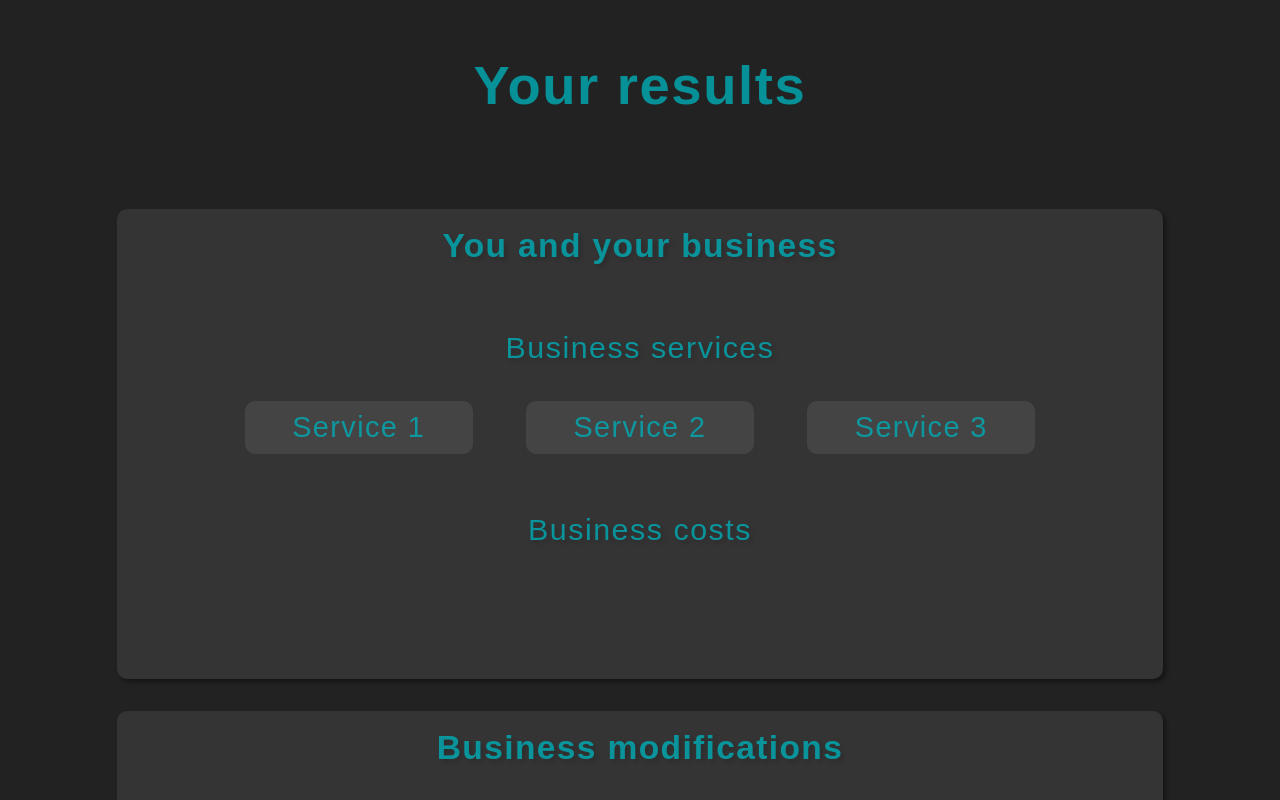
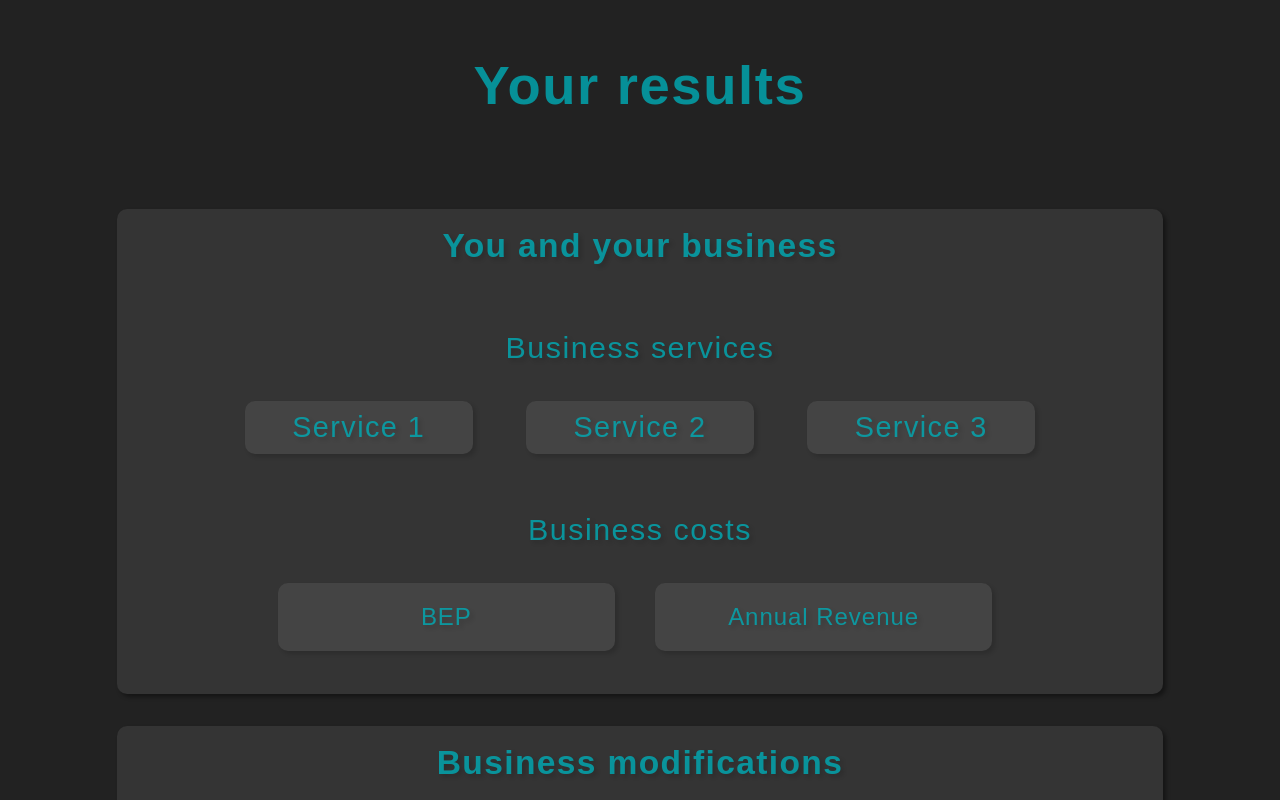
Before and after one commit to SKupisz/business-calculator, a Next.js app: page /calculator in a window 1280 px wide. Shown: the top 800 px of the page. Built offline with nearby package versions, Linux system fonts and the light colour scheme.

Commit message:
Added a template for the business costs

```diff
--- a/components/calculator/results.tsx
+++ b/components/calculator/results.tsx
@@ -1,9 +1,10 @@
 import React from "react";
 
 import { ResultsContainer, ResultsCategory, ResultsCategoryHeader, ResultsCategorySubsection,
-    ResultsCategorySubSectionHeader, } from "styled/calculator/results";
+    ResultsCategorySubSectionHeader, ResultsUserBusinessCost, ResultsUserBusinessCostHeader} from "styled/calculator/results";
 
 import ResultsBusinessService from "./resultsBusinessService";
+import ResultsBusinessCost from "./resultsBusinessCost";
 
 const CalculatorResults:React.FC = () => {
     return <ResultsContainer className="block-center">
@@ -23,6 +24,8 @@ const CalculatorResults:React.FC = () => {
                 <ResultsCategorySubSectionHeader className="block-center">
                     Business costs
                 </ResultsCategorySubSectionHeader>
+                <ResultsBusinessCost costName="BEP" cost={200000} />
+                <ResultsBusinessCost costName="Annual Revenue" cost={120000} />
             </ResultsCategorySubsection>
         </ResultsCategory>
         <ResultsCategory className="block-center">
--- /dev/null
+++ b/components/calculator/resultsBusinessCost.tsx
@@ -0,0 +1,40 @@
+import React, {useState} from "react";
+import { motion } from "framer-motion";
+
+import { ResultsUserBusinessCost, ResultsUserBusinessCostHeader, ResultsUserBusinessCostWrapper } from "styled/calculator/results";
+
+interface ResultsBusinessCostInterface {
+    costName: string,
+    cost: number
+}
+
+const ResultsBusinessCost:React.FC<ResultsBusinessCostInterface> = ({
+    costName,
+    cost
+} : ResultsBusinessCostInterface) => {
+
+    const [isOpened, toggleIsOpened] = useState<boolean>(false);
+
+    return <ResultsUserBusinessCostWrapper>
+        <ResultsUserBusinessCost isClickable={true} onClick={() => toggleIsOpened(!isOpened)}>
+            <ResultsUserBusinessCostHeader className="block-center">
+                {costName}
+            </ResultsUserBusinessCostHeader>
+        </ResultsUserBusinessCost>
+        <motion.div layout style={{overflow: "hidden"}} initial={{
+            height: 0
+        }} animate={{
+            height: isOpened ? "fit-content" : "0vh"
+        }} transition={{
+            duration: 0.4
+        }} >
+            <ResultsUserBusinessCost>
+                <ResultsUserBusinessCostHeader className="block-center">
+                    {`${cost}$`}
+                </ResultsUserBusinessCostHeader>
+            </ResultsUserBusinessCost>
+        </motion.div>
+    </ResultsUserBusinessCostWrapper>
+};
+
+export default ResultsBusinessCost;
--- a/components/calculator/resultsBusinessService.tsx
+++ b/components/calculator/resultsBusinessService.tsx
@@ -2,7 +2,7 @@ import React, {useState} from "react";
 import { motion } from "framer-motion";
 
 import { ResultsCategoryBusinessServiceOpening, ResultsCategoryBusinessServiceWrapper, ResultsCategoryBusinessService,
-    ResultsCategoryBusinessServiceHeader, ResultsCategoryBusinessServiceSubHeader } from "styled/calculator/results";
+    ResultsCategoryBusinessServiceHeader, ResultsCategoryBusinessServiceSubHeader } from "styled/calculator/results/servicesResults";
 
 interface ResultsBusinessServiceInterface {
     serviceNumber: number,
@@ -44,7 +44,6 @@ const ResultsBusinessService:React.FC<ResultsBusinessServiceInterface> = ({
                     {currentPrice}
                 </ResultsCategoryBusinessServiceSubHeader>
             </ResultsCategoryBusinessService>
-
         </motion.section>
     </ResultsCategoryBusinessServiceWrapper>
 }
--- a/styled/calculator/results.ts
+++ b/styled/calculator/results.ts
@@ -1,7 +1,7 @@
 import styled from "styled-components";
 
-interface ResultsCategoryBusinessServiceOpeningInterface {
-    isChosen: boolean
+interface ResultsUserBusinessCostInterface {
+    isClickable?: boolean
 }
 
 export const ResultsContainer = styled.main`
@@ -106,124 +106,67 @@ export const ResultsCategorySubSectionHeader = styled.header`
     }
 `;
 
-export const ResultsCategoryBusinessServiceWrapper = styled.section`
-    width: calc(100% - 20px);
-    padding: 5px;
+export const ResultsUserBusinessCostWrapper = styled.section`
+    width: calc(100% - 30px);
+    padding: 10px;
+    text-align: center;
     display: inline-block;
     vertical-align: top;
     margin: 5px;
-    margin-bottom: 0px;
 
-    @media screen and (min-width: 425px){
-        margin: 5px;
+    @media screen and (min-width: 768px){
+        width: calc(80% - 30px);
     }
 
     @media screen and (min-width: 1024px){
-        width: calc(33% - 20px);
+        width: calc(45% - 30px);
+    }
+
+    @media screen and (min-width: 1440px){
+        width: calc(40% - 30px);
     }
 `;
 
-export const ResultsCategoryBusinessServiceOpening = styled.div<ResultsCategoryBusinessServiceOpeningInterface>`
-    width: calc(100% - 20px);
+export const ResultsUserBusinessCost = styled.div<ResultsUserBusinessCostInterface>`
+    width: calc(100% - 10px);
     padding: 10px 5px;
+    background: rgba(200,200,200,.1);
     border-radius: 10px;
-    display: inline-block;
-    vertical-align: top;
-    margin: 5px;
-    text-align: center;
-    font-size: 1.3em;
-    letter-spacing: 0.05em;
-    cursor: pointer;
-    background: ${(props) => props.isChosen ? "rgba(40,40,40,.1)" : "rgba(200,200,200,.1)"};
-    transition: all 0.4s;
+    box-shadow: 3px 3px 4px rgba(0,0,0,.15);
+    margin-bottom: 1vh;
+    ${(props) => props.isClickable !== undefined && props.isClickable ? `
+        cursor: pointer;
+        transition: all 0.4s;
 
-    &:hover{
-        filter: brightness(70%);
-    }
+        &:hover{
+            filter: brightness(70%);
+        }
 
-    @media screen and (min-width: 425px){
-        width: calc(80% - 20px);
-        font-size: 1.5em;
-    }
-
-    @media screen and (min-width: 768px){
-        width: calc(60% - 20px);
-        font-size: 1.8em;
-    }
-
-    @media screen and (min-width: 1024px){
-        width: calc(95% - 20px);
-    }
+    ` : null}
 `;
 
-export const ResultsCategoryBusinessService = styled.div`
-    width: calc(100% - 20px);
-    padding: 5px;
-    display: inline-block;
-    vertical-align: top;
-    margin: 5px;
-    text-align: center;
-    border-radius: 10px;
-    background: rgba(200,200,200,.1);
-    box-shadow: 3px 3px 4px rgba(0,0,0,.15);
-    cursor: pointer;
-    transition: all 0.4s;
-
-    &:hover{
-        transform: translateY(5px);
-    }
-
-    @media screen and (min-width: 425px){
-        width: calc(80% - 20px);
-    }
-
-    @media screen and (min-width: 1024px){
-        width: calc(100% - 20px);
-    }
-`;
-
-export const ResultsCategoryBusinessServiceHeader = styled.header`
+export const ResultsUserBusinessCostHeader = styled.header`
     width: calc(100% - 10px);
     padding: 10px 5px;
     text-align: center;
-    font-size: 0.9em;
+    font-size: 0.85em;
     letter-spacing: 0.04em;
-    font-weight: 700;
-
-    @media screen and (min-width: 375px){
-        font-size: 1em;
-    }
-
-    @media screen and (min-width: 425px){
-        font-size: 1.1em;
-        letter-spacing: 0.05em;
-    }
-
-    @media screen and (min-width: 768px){
-        font-size: 1.4em;
-    }
-`;
-
-export const ResultsCategoryBusinessServiceSubHeader = styled.header`
-    width: calc(100% - 10px);
-    padding: 10px 5px;
-    text-align: center;
-    font-size: .85em;
-    letter-spacing: 0.03em;
-    font-weight: 600;
-    margin-bottom: 2vh;
+    font-wieght: 600;
+    text-shadow: 3px 3px 4px rgba(0,0,0,.15);
 
     @media screen and (min-width: 375px){
         font-size: 0.95em;
     }
 
     @media screen and (min-width: 425px){
-        font-size: 1.05em;
+        font-size: 1.15em;
     }
 
     @media screen and (min-width: 768px){
-        width: calc(80% - 20px);
-        font-size: 1.15em;
-        margin-bottom: 4vh;
+        font-size: 1.35em;
+    }
+
+    @media screen and (min-width: 1024px){
+        font-size: 1.5em;
     }
 `;
--- /dev/null
+++ b/styled/calculator/results/servicesResults.ts
@@ -0,0 +1,129 @@
+import styled from "styled-components";
+
+interface ResultsCategoryBusinessServiceOpeningInterface {
+    isChosen: boolean
+}
+
+export const ResultsCategoryBusinessServiceWrapper = styled.section`
+    width: calc(100% - 20px);
+    padding: 5px;
+    display: inline-block;
+    vertical-align: top;
+    margin: 5px;
+    margin-bottom: 0px;
+
+    @media screen and (min-width: 425px){
+        margin: 5px;
+    }
+
+    @media screen and (min-width: 1024px){
+        width: calc(33% - 20px);
+    }
+`;
+
+export const ResultsCategoryBusinessServiceOpening = styled.div<ResultsCategoryBusinessServiceOpeningInterface>`
+    width: calc(100% - 20px);
+    padding: 10px 5px;
+    border-radius: 10px;
+    display: inline-block;
+    vertical-align: top;
+    margin: 5px;
+    text-align: center;
+    font-size: 1.3em;
+    letter-spacing: 0.05em;
+    cursor: pointer;
+    background: ${(props) => props.isChosen ? "rgba(40,40,40,.1)" : "rgba(200,200,200,.1)"};
+    transition: all 0.4s;
+    box-shadow: 3px 3px 4px rgba(0,0,0,.15);
+    text-shadow: 3px 3px 4px rgba(0,0,0,.15);
+
+    &:hover{
+        filter: brightness(70%);
+    }
+
+    @media screen and (min-width: 425px){
+        width: calc(80% - 20px);
+        font-size: 1.5em;
+    }
+
+    @media screen and (min-width: 768px){
+        width: calc(60% - 20px);
+        font-size: 1.8em;
+    }
+
+    @media screen and (min-width: 1024px){
+        width: calc(95% - 20px);
+    }
+`;
+
+export const ResultsCategoryBusinessService = styled.div`
+    width: calc(100% - 20px);
+    padding: 5px;
+    display: inline-block;
+    vertical-align: top;
+    margin: 5px;
+    text-align: center;
+    border-radius: 10px;
+    background: rgba(200,200,200,.1);
+    box-shadow: 3px 3px 4px rgba(0,0,0,.15);
+    cursor: pointer;
+    transition: all 0.4s;
+
+    &:hover{
+        transform: translateY(5px);
+    }
+
+    @media screen and (min-width: 425px){
+        width: calc(80% - 20px);
+    }
+
+    @media screen and (min-width: 1024px){
+        width: calc(100% - 20px);
+    }
+`;
+
+export const ResultsCategoryBusinessServiceHeader = styled.header`
+    width: calc(100% - 10px);
+    padding: 10px 5px;
+    text-align: center;
+    font-size: 0.9em;
+    letter-spacing: 0.04em;
+    font-weight: 700;
+
+    @media screen and (min-width: 375px){
+        font-size: 1em;
+    }
+
+    @media screen and (min-width: 425px){
+        font-size: 1.1em;
+        letter-spacing: 0.05em;
+    }
+
+    @media screen and (min-width: 768px){
+        font-size: 1.4em;
+    }
+`;
+
+export const ResultsCategoryBusinessServiceSubHeader = styled.header`
+    width: calc(100% - 10px);
+    padding: 10px 5px;
+    text-align: center;
+    font-size: .85em;
+    letter-spacing: 0.03em;
+    font-weight: 600;
+    margin-bottom: 2vh;
+
+    @media screen and (min-width: 375px){
+        font-size: 0.95em;
+    }
+
+    @media screen and (min-width: 425px){
+        font-size: 1.05em;
+    }
+
+    @media screen and (min-width: 768px){
+        width: calc(80% - 20px);
+        font-size: 1.15em;
+        margin-bottom: 4vh;
+    }
+`;
```
